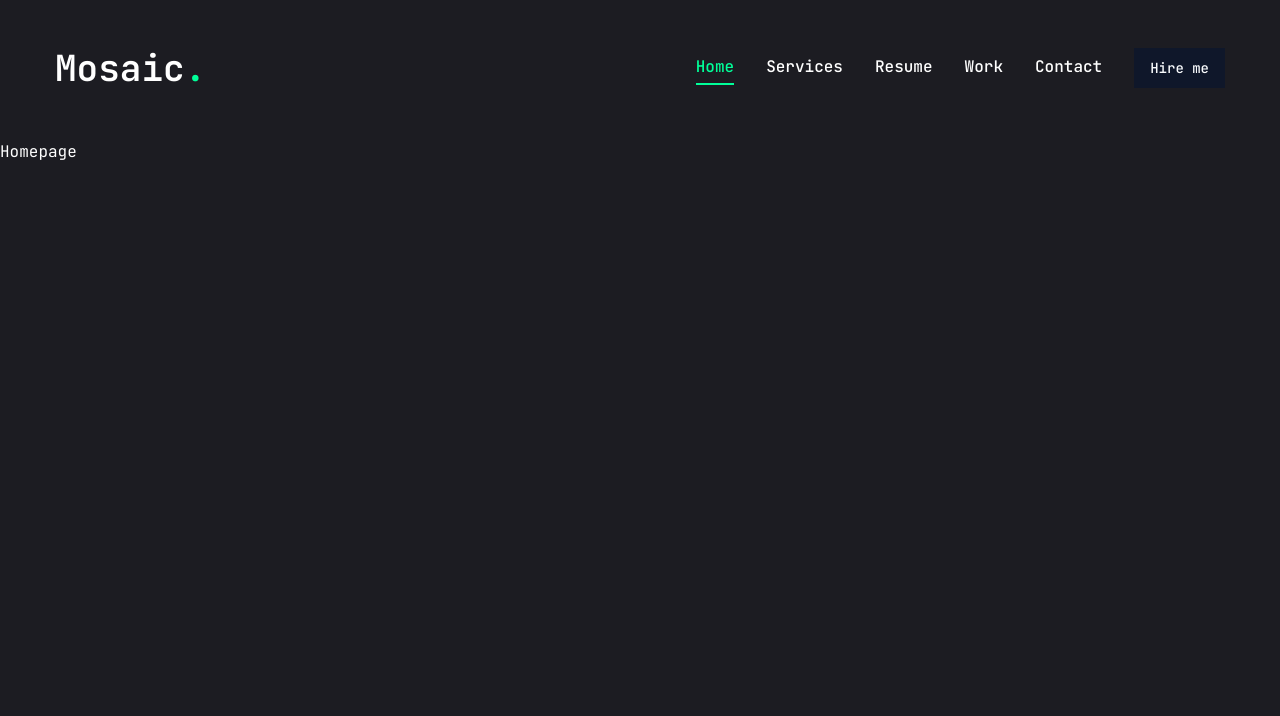
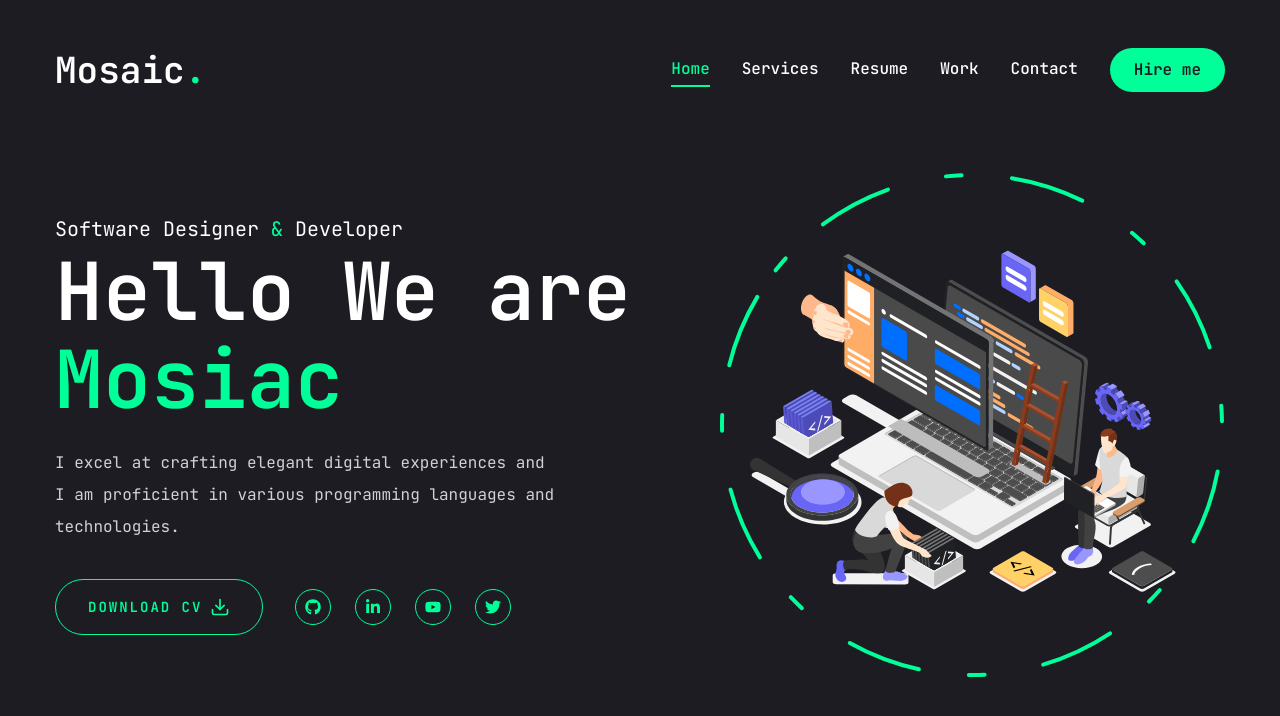
Before and after one commit to MosiacDesigns/mosaic-portfolio, a Next.js app: page / in a window 1280 px wide. Shown: the top 716 px of the page. Built offline with nearby package versions, Linux system fonts and the light colour scheme.

Commit message:
chore: building homepage section

```diff
--- a/package.json
+++ b/package.json
@@ -22,6 +22,7 @@
     "next": "14.2.15",
     "react": "^18",
     "react-dom": "^18",
+    "react-icons": "^5.3.0",
     "tailwind-merge": "^2.5.4",
     "tailwindcss-animate": "^1.0.7"
   },
--- a/src/app/globals.css
+++ b/src/app/globals.css
@@ -4,7 +4,8 @@
 
 @layer utilities {
   .bg-primary {
-    background-color: theme('colors.primary'); /* Using the primary color from Tailwind config */
+    background-color: theme('colors.primary');
+    /* Using the primary color from Tailwind config */
   }
 }
 
@@ -12,4 +13,16 @@
   body {
     @apply font-primary bg-primary text-white leading-loose
   }
+
+  .h1 {
+    @apply text-[48px] xl:text-[80px] leading-[1.1] font-semibold
+  }
+
+  .h2 {
+    @apply text-[36px] xl:text-[48px] leading-[1.1] font-semibold
+  }
+
+  .h3 {
+    @apply text-[20px] xl:text-[24px] leading-[1.1] font-semibold
+  }
 }
--- a/src/app/page.tsx
+++ b/src/app/page.tsx
@@ -1,3 +1,53 @@
-export default function Home() {
-  return <main>Homepage</main>;
-}
+import { Button } from "@/components/ui/button";
+import Socials from "@/components/Socials";
+import Photo from "@/components/Photo";
+import { FiDownload } from "react-icons/fi";
+
+const Home = () => {
+  return (
+    <section className="h-full">
+      <div className="container mx-auto h-full">
+        <div className="flex flex-col xl:flex-row items-center justify-between xl:pt-8 xl:pb-24">
+          {/* text */}
+          <div className="text-center xl:text-left order-2 xl:order-none">
+            <span className="text-xl">
+              Software Designer <span className="text-accent">&</span> Developer
+            </span>
+            <h1 className="h1 mb-6">
+              Hello We are <br /> <span className="text-accent">Mosiac</span>
+            </h1>
+            <p className="max-w-[500px] mb-9 text-white/80">
+              I excel at crafting elegant digital experiences and I am
+              proficient in various programming languages and technologies.
+            </p>
+
+            {/* btn and socials */}
+
+            <div className="flex flex-col xl:flex-row items-center gap-8">
+              <Button
+                variant="outline"
+                size="lg"
+                className="uppercase flex items-center gap-2"
+              >
+                <span>Download CV</span>
+                <FiDownload className="text-xl" />
+              </Button>
+              <div className="mb-8 xl:mb-0">
+                <Socials
+                  containerStyles="flex gap-6"
+                  iconStyles="w-9 h-9 border border-accent rounded-full flex justify-center items-center text-accent text-base hover:bg-accent hover:text-primary hover:transition-all duration-500"
+                />
+              </div>
+            </div>
+          </div>
+          {/* photo */}
+          <div className="order-1 xl:order-none mb-8 xl:mb-0">
+            <Photo />
+          </div>
+        </div>
+      </div>
+    </section>
+  );
+};
+
+export default Home;
--- a/src/components/Header.jsx
+++ b/src/components/Header.jsx
@@ -1,6 +1,7 @@
 import Link from "next/link";
 import { Button } from "./ui/button";
 import Nav from "./Nav";
+import MobileNav from "@/components/MobileNav";
 
 const Header = () => {
   return (
@@ -22,7 +23,9 @@
         </div>
 
         {/* mobile nav */}
-        <div className="xl:hidden">mobile nav</div>
+        <div className="xl:hidden">
+          <MobileNav />
+        </div>
       </div>
     </header>
   );
--- /dev/null
+++ b/src/components/MobileNav.jsx
@@ -0,0 +1,50 @@
+"use client";
+
+import { Sheet, SheetContent, SheetTrigger } from "@/components/ui/sheet";
+import Link from "next/link";
+import { CiMenuFries } from "react-icons/ci";
+import { usePathname } from "next/navigation";
+
+const links = [
+  { name: "home", path: "/" },
+  { name: "services", path: "/services" },
+  { name: "resume", path: "/resume" },
+  { name: "work", path: "/work" },
+  { name: "contact", path: "/contact" },
+];
+
+export default function MobileNav() {
+  const pathname = usePathname();
+  return (
+    <Sheet>
+      <SheetTrigger className="flex justify-center items-center">
+        <CiMenuFries className="text-[32px] text-accent" />
+      </SheetTrigger>
+      <SheetContent className="flex flex-col">
+        <div className="mt-32 mb-40 text-center text-2xl">
+          <Link href="/">
+            <h1 className="text-4xl font-semibold">
+              Mosaic<span className="text-accent">.</span>
+            </h1>
+          </Link>
+        </div>
+        <nav className="flex flex-col justify-center items-center gap-8">
+          {links.map((link, index) => {
+            return (
+              <Link
+                className={`${
+                  link.path == pathname &&
+                  "text-accent border-b-2 border-accent"
+                } text-xl capitalize hover:text-accent-hover transition-all`}
+                href={link.path}
+                key={index}
+              >
+                {link.name}
+              </Link>
+            );
+          })}
+        </nav>
+      </SheetContent>
+    </Sheet>
+  );
+}
--- /dev/null
+++ b/src/components/Photo.jsx
@@ -0,0 +1,60 @@
+"use client";
+
+import { motion } from "framer-motion";
+import Image from "next/image";
+
+const Photo = () => {
+  return (
+    <div className="w-full h-full relative">
+      {/* Image */}
+      <motion.div
+        initial={{ opacity: 0 }}
+        animate={{
+          opacity: 1,
+          transition: { delay: 2, duration: 0.4, ease: "easeIn" },
+        }}
+      >
+        <div className="w-[298px] h-[298px] xl:w-[498px] xl:h-[498px] absolute">
+          <Image
+            src="/assets/developer_svg.svg"
+            priority
+            quality={100}
+            fill
+            alt="Photo"
+            className="object-contain "
+          />
+        </div>
+      </motion.div>
+
+      {/* Circle */}
+      <motion.svg
+        className={"w-[300px] xl:w-[506px] h-[300px] xl:h-[506px]"}
+        fill="transparent"
+        viewBox={"0 0 506 506"}
+        xmlns={"http://www.w3.org/2000/svg"}
+      >
+        <motion.circle
+          cx="253"
+          cy="253"
+          r="250"
+          stroke="#00ff99"
+          strokeWidth="4"
+          strokeLinecap="round"
+          strokeLinejoin="round"
+          initial={{ strokeDasharray: "24 10 0 0" }}
+          animate={{
+            strokeDasharray: ["15 120 25 25", "16 25 92 72", "4 250 22 22"],
+            rotate: [120, 360],
+            transition: {
+              duration: 20,
+              repeat: Infinity,
+              repeatType: "reverse",
+            },
+          }}
+        />
+      </motion.svg>
+    </div>
+  );
+};
+
+export default Photo;
--- /dev/null
+++ b/src/components/Socials.jsx
@@ -0,0 +1,27 @@
+"use client";
+import Link from "next/link";
+
+import { FaGithub, FaLinkedinIn, FaYoutube, FaTwitter } from "react-icons/fa";
+
+const socials = [
+  { icon: <FaGithub />, path: "" },
+  { icon: <FaLinkedinIn />, path: "" },
+  { icon: <FaYoutube />, path: "" },
+  { icon: <FaTwitter />, path: "" },
+];
+
+const Socials = ({ containerStyles, iconStyles }) => {
+  return (
+    <div className={containerStyles}>
+      {socials.map((item, index) => {
+        return (
+          <Link key={index} href={item.path} className={iconStyles}>
+            <span>{item.icon}</span>
+          </Link>
+        );
+      })}
+    </div>
+  );
+};
+
+export default Socials;
--- a/src/components/ui/button.tsx
+++ b/src/components/ui/button.tsx
@@ -1,29 +1,23 @@
-import * as React from "react"
-import { Slot } from "@radix-ui/react-slot"
-import { cva, type VariantProps } from "class-variance-authority"
+import * as React from "react";
+import { Slot } from "@radix-ui/react-slot";
+import { cva, type VariantProps } from "class-variance-authority";
 
-import { cn } from "@/lib/utils"
+import { cn } from "@/lib/utils";
 
 const buttonVariants = cva(
-  "inline-flex items-center justify-center whitespace-nowrap rounded-md text-sm font-medium ring-offset-white transition-colors focus-visible:outline-none focus-visible:ring-2 focus-visible:ring-slate-950 focus-visible:ring-offset-2 disabled:pointer-events-none disabled:opacity-50 dark:ring-offset-slate-950 dark:focus-visible:ring-slate-300",
+  "inline-flex items-center justify-center whitespace-nowrap rounded-full text-base font-semibold ring-offset-white transition-colors",
   {
     variants: {
       variant: {
-        default: "bg-slate-900 text-slate-50 hover:bg-slate-900/90 dark:bg-slate-50 dark:text-slate-900 dark:hover:bg-slate-50/90",
-        destructive:
-          "bg-red-500 text-slate-50 hover:bg-red-500/90 dark:bg-red-900 dark:text-slate-50 dark:hover:bg-red-900/90",
+        default: "bg-accent text-primary hover:bg-accent-hover",
+        primary: "bg-primary text-white ",
         outline:
-          "border border-slate-200 bg-white hover:bg-slate-100 hover:text-slate-900 dark:border-slate-800 dark:bg-slate-950 dark:hover:bg-slate-800 dark:hover:text-slate-50",
-        secondary:
-          "bg-slate-100 text-slate-900 hover:bg-slate-100/80 dark:bg-slate-800 dark:text-slate-50 dark:hover:bg-slate-800/80",
-        ghost: "hover:bg-slate-100 hover:text-slate-900 dark:hover:bg-slate-800 dark:hover:text-slate-50",
-        link: "text-slate-900 underline-offset-4 hover:underline dark:text-slate-50",
+          "border border-accent bg-transparent text-accent hover:bg-accent hover:text-primary",
       },
       size: {
-        default: "h-10 px-4 py-2",
-        sm: "h-9 rounded-md px-3",
-        lg: "h-11 rounded-md px-8",
-        icon: "h-10 w-10",
+        default: "h-[44px] px-6",
+        md: "h-[48px] px-6",
+        lg: "h-[56px] px-8 text-sm uppercase tracking-[2px]",
       },
     },
     defaultVariants: {
@@ -31,26 +25,26 @@
       size: "default",
     },
   }
-)
+);
 
 export interface ButtonProps
   extends React.ButtonHTMLAttributes<HTMLButtonElement>,
     VariantProps<typeof buttonVariants> {
-  asChild?: boolean
+  asChild?: boolean;
 }
 
 const Button = React.forwardRef<HTMLButtonElement, ButtonProps>(
   ({ className, variant, size, asChild = false, ...props }, ref) => {
-    const Comp = asChild ? Slot : "button"
+    const Comp = asChild ? Slot : "button";
     return (
       <Comp
         className={cn(buttonVariants({ variant, size, className }))}
         ref={ref}
         {...props}
       />
-    )
+    );
   }
-)
-Button.displayName = "Button"
+);
+Button.displayName = "Button";
 
-export { Button, buttonVariants }
+export { Button, buttonVariants };
```
Also changed, not shown: src/components/ui/sheet.tsx (+32 -30 lines), public/assets/developer_svg.svg (added), 1 other file (tests, documents, lock files or other folders).
